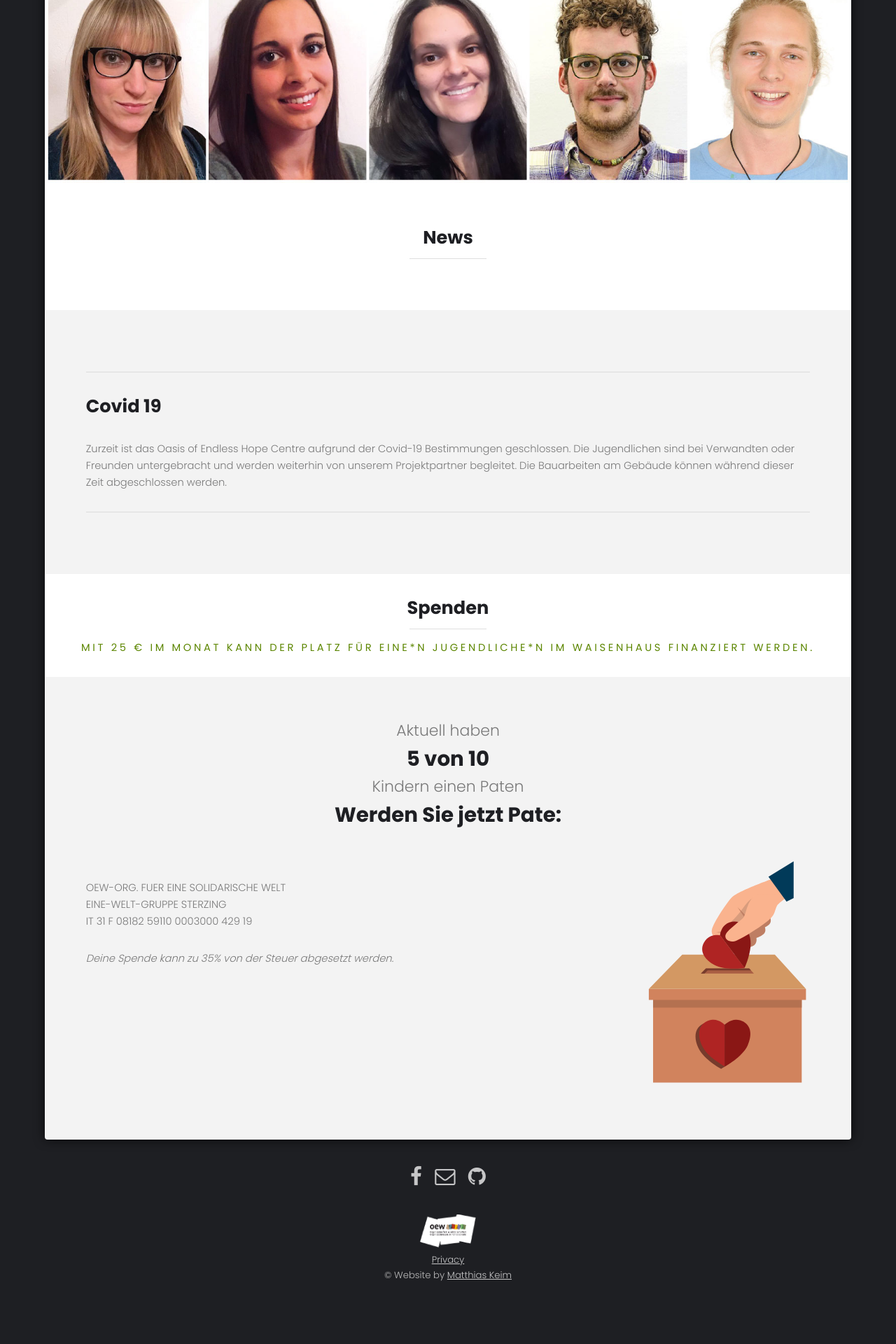
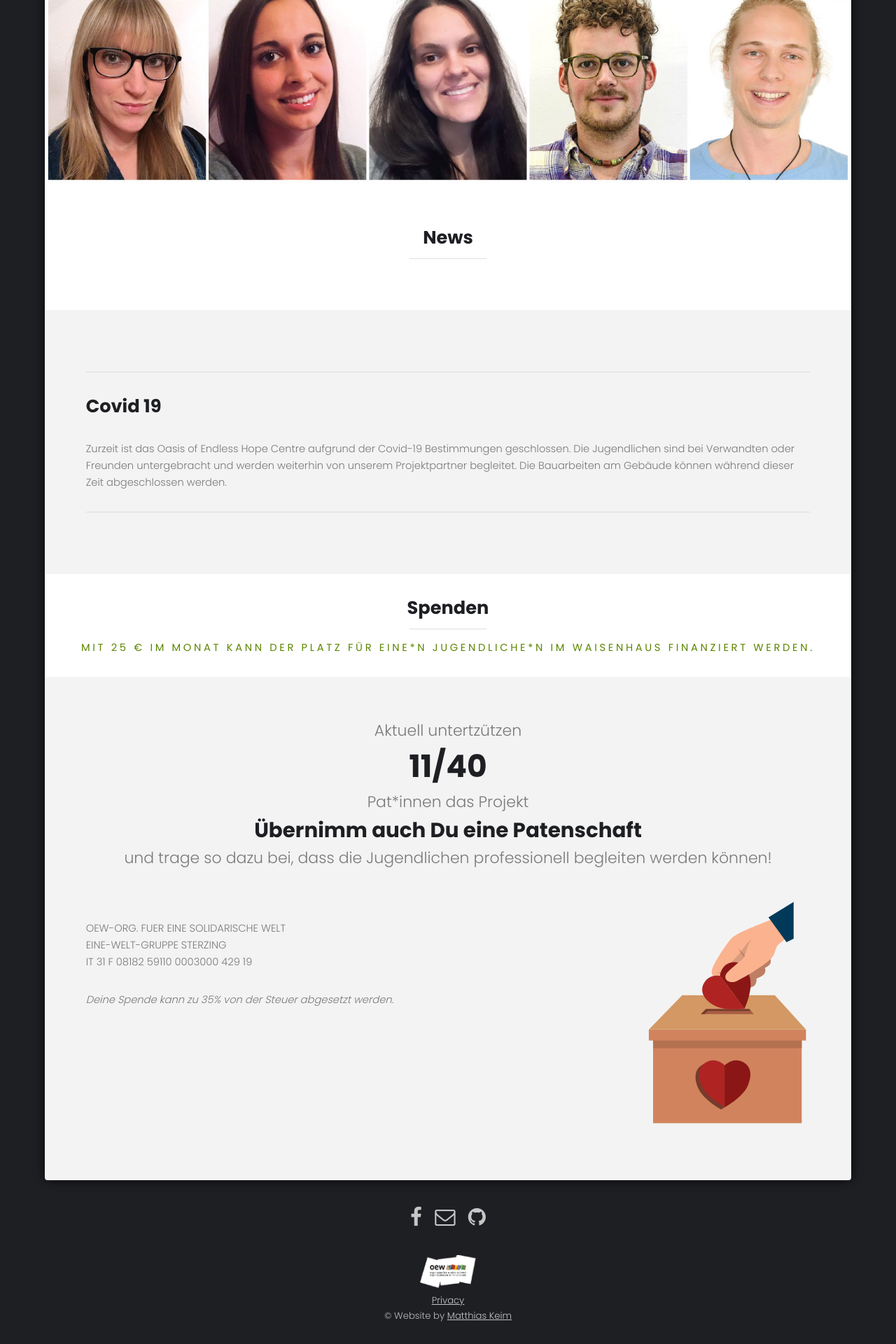
Before and after one commit to mrxder/WebsiteMalaika, a Jekyll site: the page built from index.html, in a window 1280 px wide. Shown: the part 1462-3382 px from the top of the page at 70% size. Built offline with Jekyll 4.4.1, drawn with Linux system fonts in a browser that asks for light colours; before the commit the page ends 3324 px from its top, so only the background shows below that.

Commit message:
added new paten text

```diff
--- a/assets/css/main.css
+++ b/assets/css/main.css
@@ -3176,6 +3176,11 @@ body:after {
 }
 
 #actualPaten h1 {
+  font-size: 3em;
+  margin-bottom: 0;
+}
+
+#actualPaten h2 {
   font-size: 2em;
   margin-bottom: 0;
 }
--- a/index.html
+++ b/index.html
@@ -58,10 +58,14 @@ lang: de
                     </div>
                     -->
     <div id="actualPaten">
-      <p>Aktuell haben</p>
-      <h1>5 von 10</h1>
-      <p>Kindern einen Paten</p>
-      <h1>Werden Sie jetzt Pate:</h1>
+      <p>Aktuell untertzützen</p>
+      <h1>11/40</h1>
+      <p>Pat*innen das Projekt</p>
+      <h2>Übernimm auch Du eine Patenschaft</h2>
+      <p>
+        und trage so dazu bei, dass die Jugendlichen professionell begleiten
+        werden können!
+      </p>
     </div>
 
     <div class="float-l">
```
